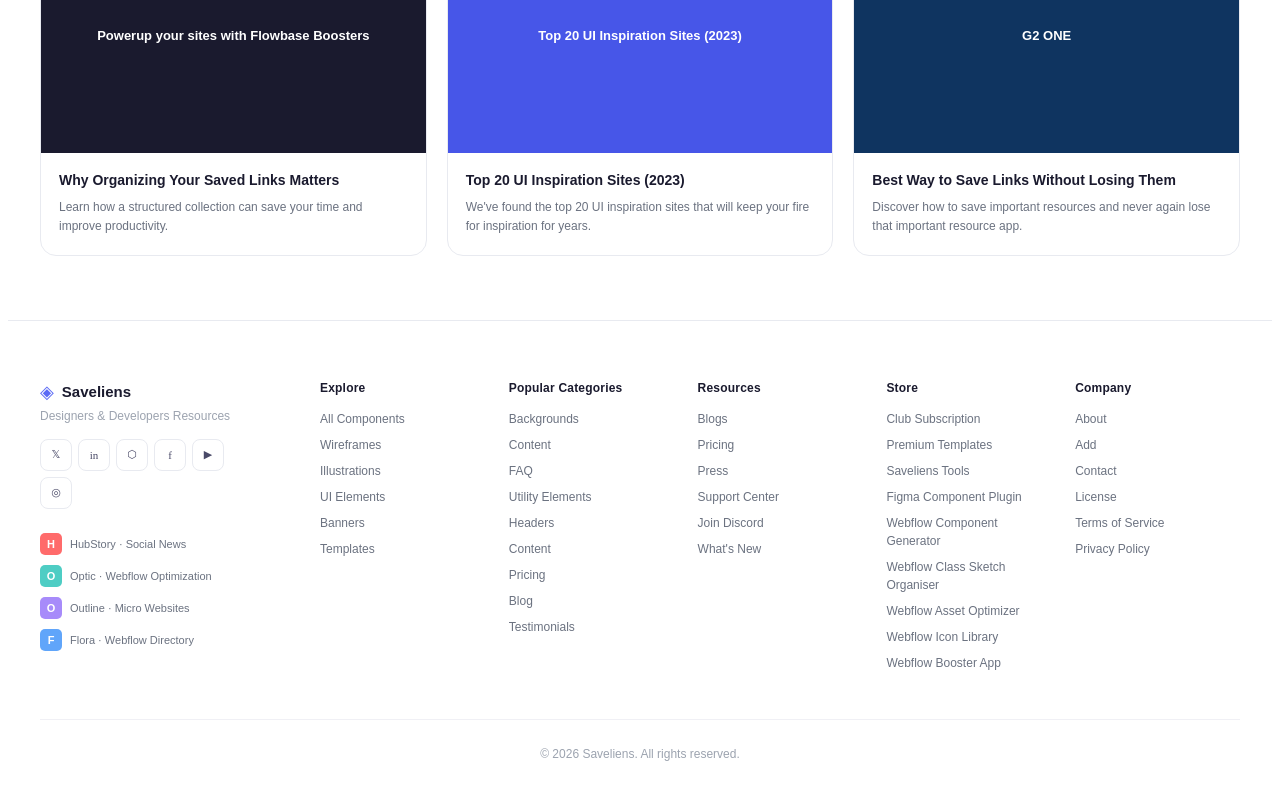
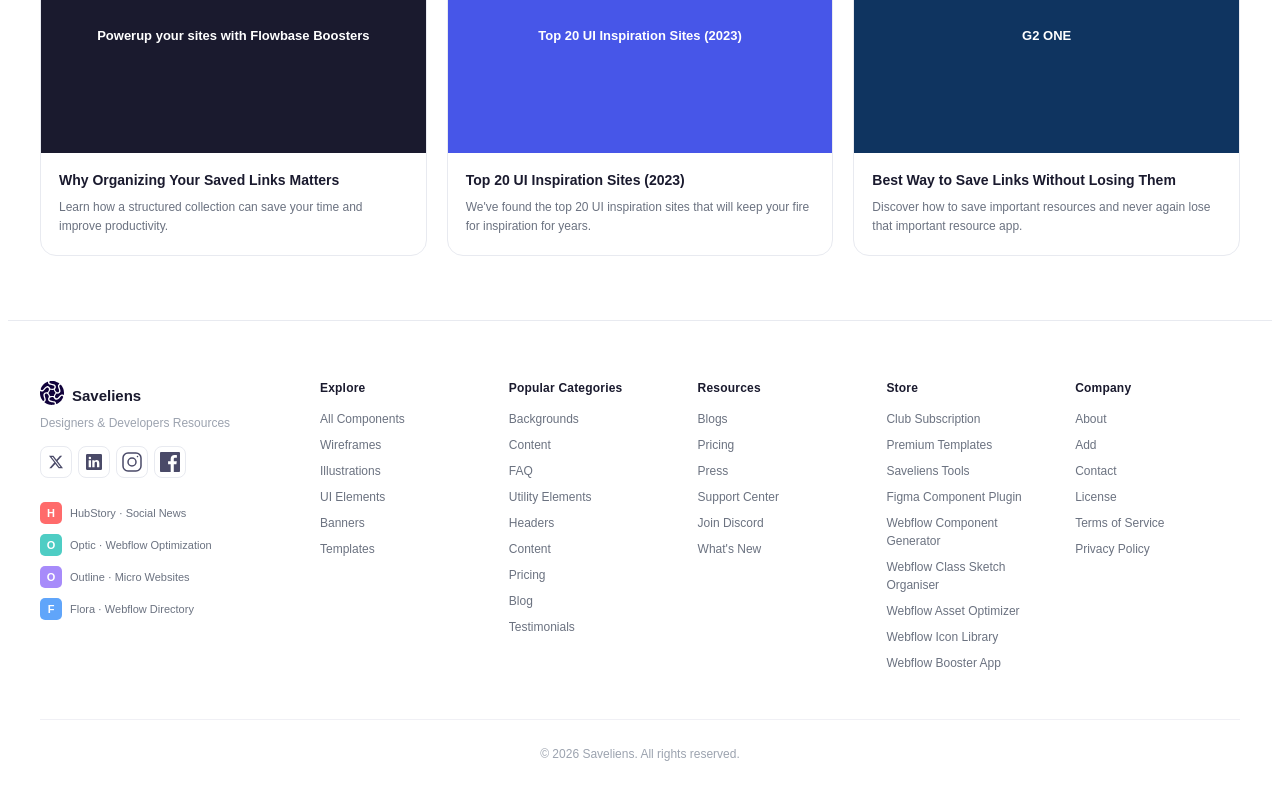
Before and after one commit to Adamsonoladipupo/saveliens, a React (Vite) app in the folder frontend/: page / in a window 1280 px wide. Shown: the part 2290-3090 px from the top of the page. Built offline with nearby package versions, Linux system fonts and the light colour scheme.

Commit message:
updated footer

```diff
--- a/frontend/src/components/Footer.jsx
+++ b/frontend/src/components/Footer.jsx
@@ -1,4 +1,5 @@
 import styles from './Footer.module.css';
+import svgLogo from "../assets/logo_icon.svg"
 
 const footerLinks = {
   Explore: ['All Components', 'Wireframes', 'Illustrations', 'UI Elements', 'Banners', 'Templates'],
@@ -8,7 +9,12 @@
   Company: ['About', 'Add', 'Contact', 'License', 'Terms of Service', 'Privacy Policy'],
 };
 
-const socials = ['𝕏', 'in', '⬡', 'f', '▶', '◎'];
+const socials = [
+    <svg xmlns="http://www.w3.org/2000/svg" width="14" height="14" viewBox="0 0 14 14"><g fill="none"><g clip-path="url(#SVGG1Ot4cAD)"><path fill="currentColor" d="M11.025.656h2.147L8.482 6.03L14 13.344H9.68L6.294 8.909l-3.87 4.435H.275l5.016-5.75L0 .657h4.43L7.486 4.71zm-.755 11.4h1.19L3.78 1.877H2.504z"/></g><defs><clipPath id="SVGG1Ot4cAD"><path fill="#fff" d="M0 0h14v14H0z"/></clipPath></defs></g></svg>,
+    <svg xmlns="http://www.w3.org/2000/svg" width="24" height="24" viewBox="0 0 24 24"><path fill="currentColor" d="M18.72 4H5.37A1.31 1.31 0 0 0 4 5.25v13.38A1.41 1.41 0 0 0 5.37 20h13.35A1.34 1.34 0 0 0 20 18.63V5.25A1.23 1.23 0 0 0 18.72 4M9 17.34H6.67v-7.13H9ZM7.89 9.13A1.18 1.18 0 0 1 6.67 7.9a1.18 1.18 0 0 1 1.24-1.23A1.18 1.18 0 0 1 9.13 7.9a1.18 1.18 0 0 1-1.24 1.23m9.45 8.21H15v-3.9c0-.93-.33-1.57-1.16-1.57a1.25 1.25 0 0 0-1.17.84a1.4 1.4 0 0 0-.08.57v4.06h-2.3v-7.13h2.3v1a2.32 2.32 0 0 1 2.1-1.21c1.51 0 2.65 1 2.65 3.13Z"/></svg>,
+    <svg xmlns="http://www.w3.org/2000/svg" width="24" height="24" viewBox="0 0 24 24"><g fill="none" stroke="currentColor" stroke-width="1.5"><path stroke-linecap="round" stroke-linejoin="round" d="M12 16a4 4 0 1 0 0-8a4 4 0 0 0 0 8"/><path d="M3 16V8a5 5 0 0 1 5-5h8a5 5 0 0 1 5 5v8a5 5 0 0 1-5 5H8a5 5 0 0 1-5-5Z"/><path stroke-linecap="round" stroke-linejoin="round" d="m17.5 6.51l.01-.011"/></g></svg>,
+    <svg xmlns="http://www.w3.org/2000/svg" width="20" height="20" viewBox="0 0 20 20"><path fill="currentColor" fill-rule="evenodd" d="M18.896 0H1.104C.494 0 0 .494 0 1.104v17.792C0 19.506.494 20 1.104 20h9.578v-7.745H8.076V9.237h2.606V7.01c0-2.584 1.578-3.99 3.883-3.99c1.104 0 2.052.082 2.329.119v2.7h-1.598c-1.254 0-1.496.596-1.496 1.47v1.927h2.989l-.39 3.018h-2.6V20h5.097c.61 0 1.104-.494 1.104-1.104V1.104C20 .494 19.506 0 18.896 0"/></svg>
+];
 
 export default function Footer() {
   return (
@@ -17,7 +23,7 @@
         <div className={styles.top}>
           <div className={styles.brand}>
             <div className={styles.logo}>
-              <span className={styles.logoIcon}>◈</span>
+              <span className={styles.logoIcon}><img src={svgLogo} alt="logo" /></span>
               <span className={styles.logoText}>Saveliens</span>
             </div>
             <p className={styles.tagline}>Designers & Developers Resources</p>
```
